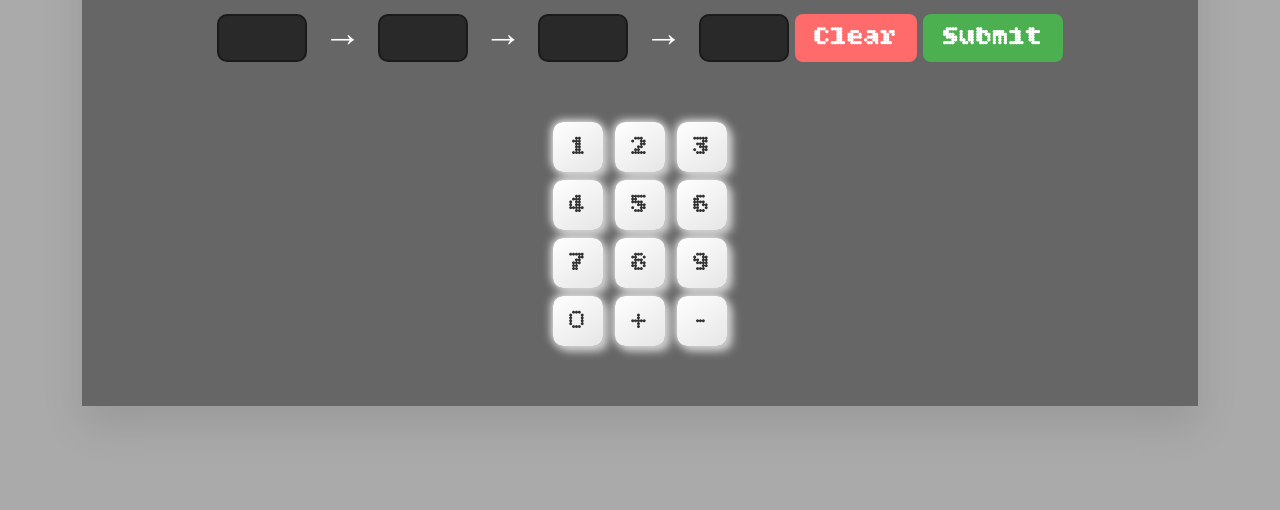
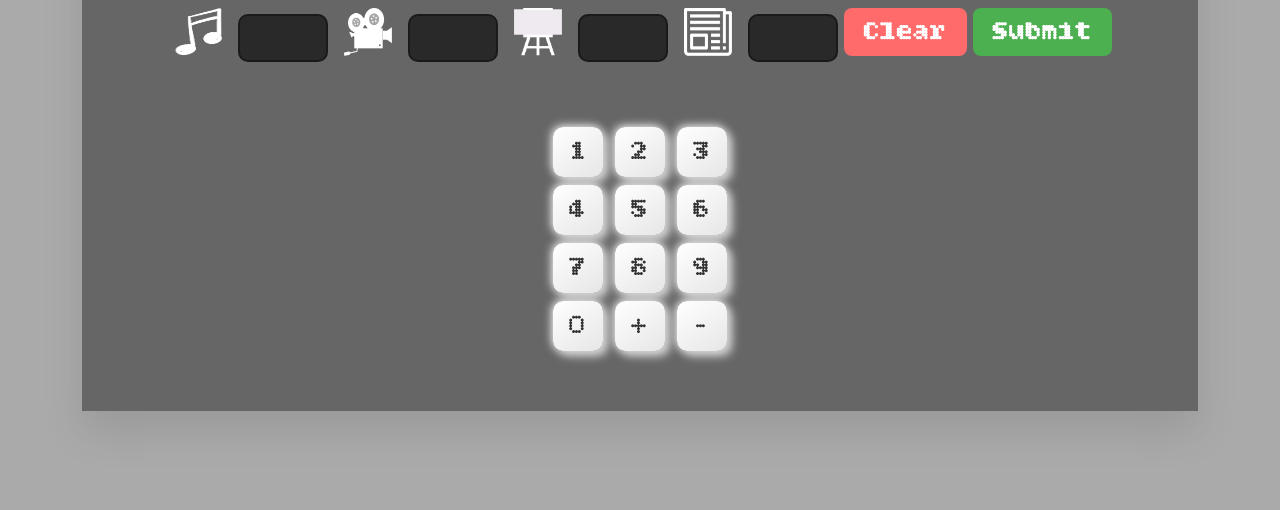
Before and after one commit to chenc1466/Ordeal_2, a plain HTML site: page B6.html in a window 1280 px wide. Shown: the part 290-800 px from the top of the page. Drawn offline with Linux system fonts and the light colour scheme; a web font is replaced by a local one.

Commit message:
ver2.1 B6 modified

```diff
--- a/B6.html
+++ b/B6.html
@@ -16,12 +16,13 @@
         <div class="input-section">
             <div class="input-controls">
                 <div class="input-wrapper">
+                    <span class="seg-arrow"><img src="src/1.png" alt="1" width="48" height="48"></span>
                     <input type="text" class="seg-input" id="seg1" maxlength="2" readonly>
-                    <span class="seg-arrow">→</span>
+                    <span class="seg-arrow"><img src="src/2.png" alt="2" width="48" height="48"></span>
                     <input type="text" class="seg-input" id="seg2" maxlength="2" readonly>
-                    <span class="seg-arrow">→</span>
+                    <span class="seg-arrow"><img src="src/3.png" alt="3" width="48" height="48"></span>
                     <input type="text" class="seg-input" id="seg3" maxlength="2" readonly>
-                    <span class="seg-arrow">→</span>
+                    <span class="seg-arrow"><img src="src/4.png" alt="4" width="48" height="48"></span>
                     <input type="text" class="seg-input" id="seg4" maxlength="2" readonly>
                 </div>
                 <button id="clear-btn" class="control-btn">Clear</button>
--- a/js/B6.js
+++ b/js/B6.js
@@ -122,7 +122,7 @@ document.addEventListener('DOMContentLoaded', function() {
         const inputValue = segs.map(seg => seg.value).join('');
 
         // 檢查答案
-        if (inputValue === '15393823') {
+        if (inputValue === '15382339') {
             // 正確答案
             localStorage.setItem('B6Cleared', 'true');
 
```
Also changed, not shown: src/1.png (added), src/2.png (added), src/3.png (added), src/4.png (added).
